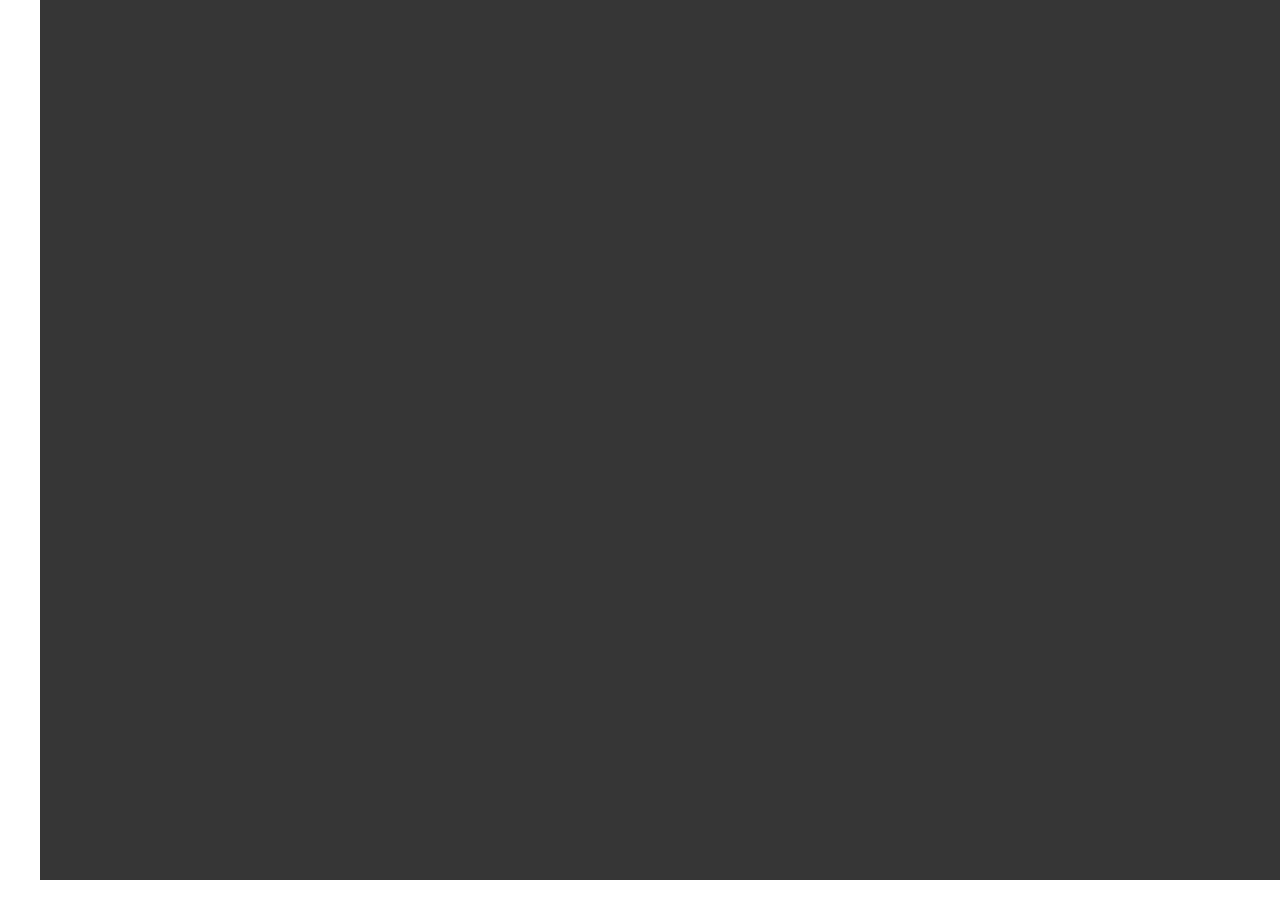
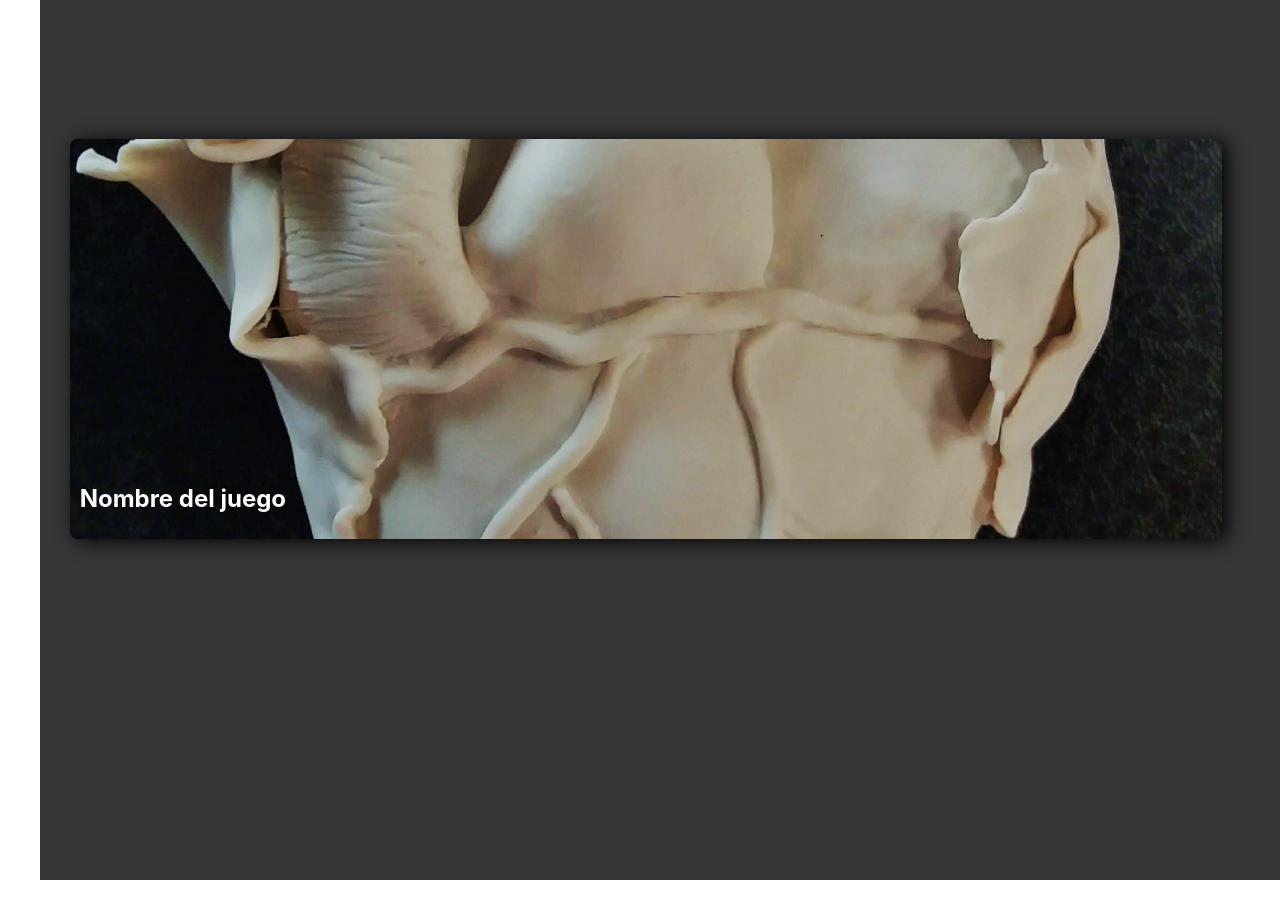
Before and after one commit to Juansa77/components, a React (Vite) app: page / in a window 1280 px wide. Shown: the part 3160-4078 px from the top of the page. Built offline with nearby package versions, Linux system fonts and the light colour scheme.

Commit message:
Added HeroCard

```diff
--- a/src/App.css
+++ b/src/App.css
@@ -7,9 +7,10 @@ height: 100%;
 }
 
 .App{
-
+display:grid;
 justify-content: center;
 background: #363636;
 width: 100%;
 height: 500vh;
+gap:1vh;
 }
--- a/src/App.jsx
+++ b/src/App.jsx
@@ -8,6 +8,8 @@ import './App.css'
 import CardGame from './assets/components/CardGame'
 import CardGameHorizontal from './assets/components/CardGameHorizontal'
 import GameCardNew from './assets/components/CardVertical'
+import HeroCard from './assets/components/HeroCard'
+
 
 
 function App() {
@@ -38,6 +40,13 @@ function App() {
         description= "Descripción del juego"
 
       />
+
+<HeroCard
+        image="ceramic1.jpg"
+        title="Nombre del juego"
+        description= "Descripción del juego"
+
+      />
     </div>
   )
 }
--- /dev/null
+++ b/src/assets/components/HeroCard.jsx
@@ -0,0 +1,65 @@
+import React from 'react';
+import styled from 'styled-components';
+
+const CardContainer = styled.div`
+  width: 90vw;
+  height: 50vh;
+  background-color: #141414;
+  color: #fff;
+  border-radius: 8px;
+  overflow: hidden;
+  position: relative;
+  transition:  0.2s ease-in-out;
+  cursor:pointer;
+  box-shadow: 5px 2px 20px black;
+
+  @media (max-width: 768px) {
+    width: 100%;
+  }
+
+
+  &:hover {
+    transform: scale(1.02);
+    border: 3px solid beige;
+    box-shadow: 0 5px 50px black;
+  }
+`;
+
+const Image = styled.img`
+  width: 100%;
+  height: 100%;
+  object-fit: cover;
+  opacity: 85%;
+  &:hover {
+    opacity: 90%;
+  }
+`;
+
+const TitleContainer = styled.div`
+  position: absolute;
+  bottom: 0;
+  left: 0;
+  width: 100%;
+  padding: 10px;
+
+`;
+
+const Title = styled.h2`
+  font-size: 3vh;
+  text-align: left;
+  margin: 0;
+  margin-bottom:2vh;
+`;
+
+const HeroCard=({image, title}) => {
+  return (
+    <CardContainer>
+      <Image src={image} alt="Imagen" />
+      <TitleContainer>
+        <Title>{title}</Title>
+      </TitleContainer>
+    </CardContainer>
+  );
+}
+
+export default HeroCard;
```
